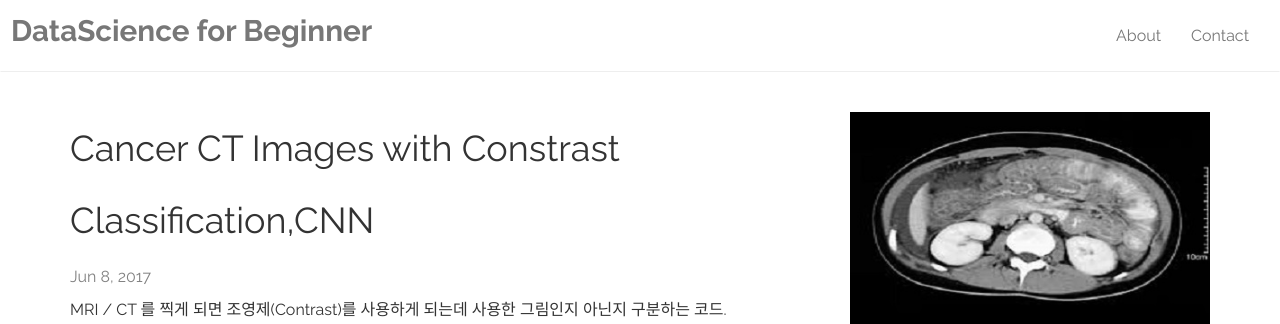
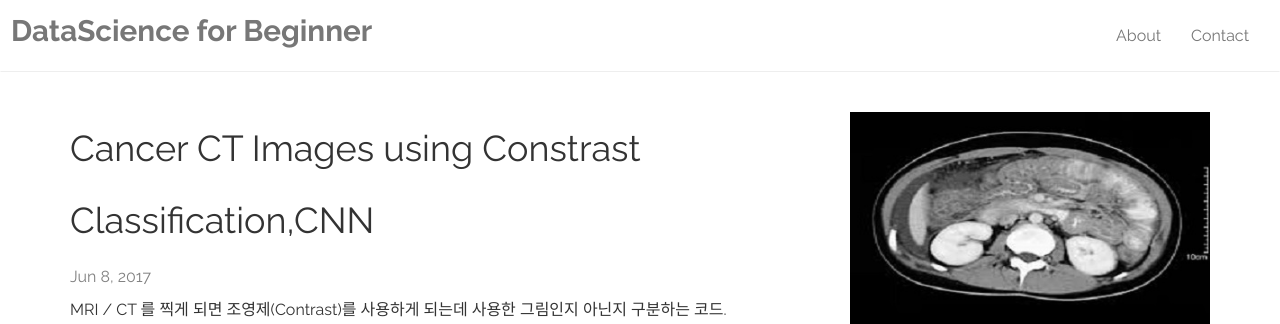
Before and after one commit to byungjun0689/byungjun0689.github.io, a Jekyll site: the page built from _posts/2017-06-08-3. CT_Cancer.md, in a window 1280 px wide and 900 px high. Shown: the top 324 px of the window. Built offline with Jekyll 4.4.1, drawn with Linux system fonts in a browser that asks for light colours.

Commit message:
no message

```diff
--- a/_posts/2017-06-08-3. CT_Cancer.md
+++ b/_posts/2017-06-08-3. CT_Cancer.md
@@ -1,9 +1,9 @@
 ---
 layout: post
-title: "Cancer CT Images with Constrast Classification,CNN"
+title: "Cancer CT Images using Constrast Classification,CNN"
 date: 2017-06-08 15:34:26
 img: ct.PNG
-description: 'Cancer CT Images with Constrast Classification,CNN'
+description: 'Cancer CT Images using Constrast Classification,CNN'
 main-class: 'CNN'
 color: '#B31917'
 tags:
```
